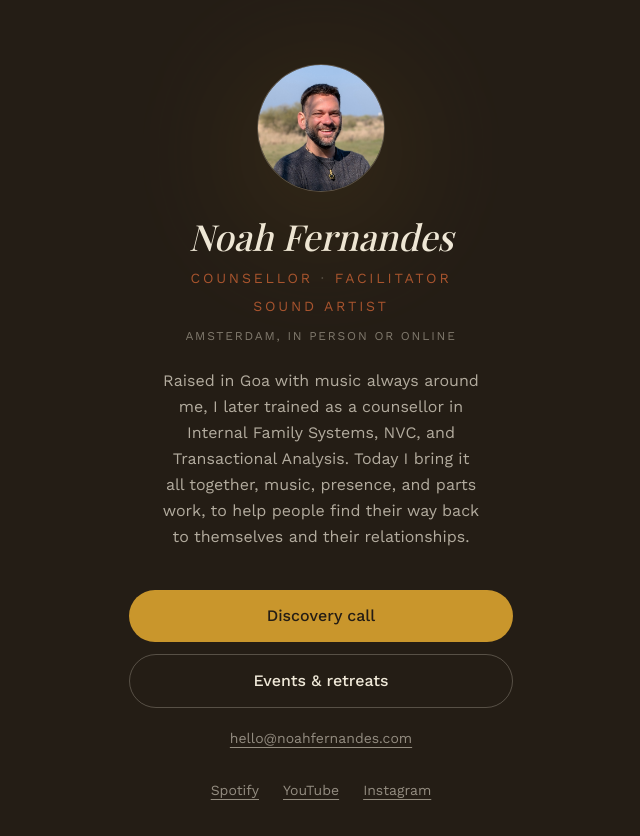
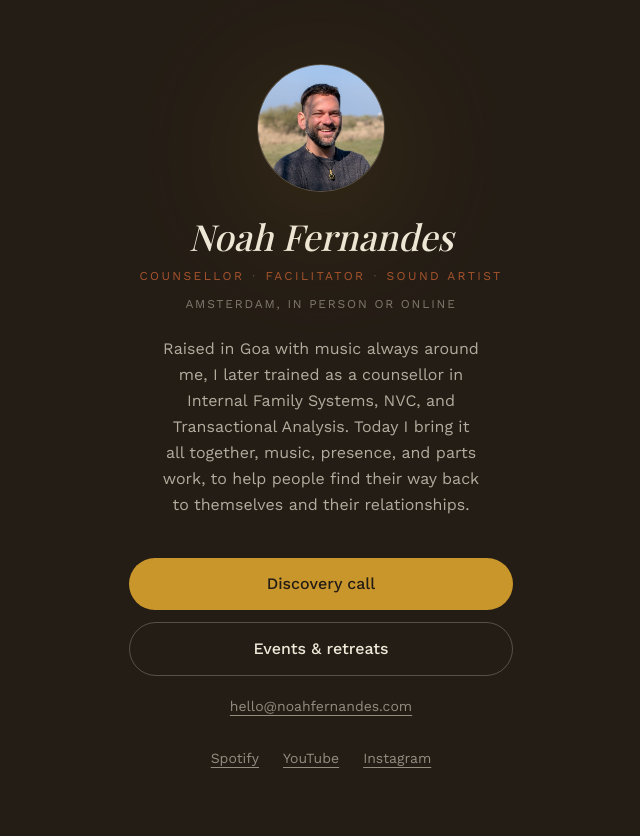
Before and after one commit to noahdecoco/noahfernandes.com, a React (Vite) app: page / in a window 1280 px wide. Shown: the top 836 px of the page, without its empty margins (319-959 px from the left). Built offline with nearby package versions, Linux system fonts and the light colour scheme; a web font is replaced by a local one.

Commit message:
Fixed image and stuff

```diff
--- a/src/components/OnePage.tsx
+++ b/src/components/OnePage.tsx
@@ -1,3 +1,5 @@
+import noahImage from "../assets/noah.jpg";
+
 export default function OnePage() {
     return (
         <div className="min-h-screen bg-bark flex items-center justify-center px-6 py-16">
@@ -13,7 +15,7 @@ export default function OnePage() {
                 />
 
                 <img
-                    src="/src/assets/noah.jpg"
+                    src={noahImage}
                     alt="Noah Fernandes"
                     className="relative z-10 w-28 h-28 sm:w-32 sm:h-32 rounded-full object-cover border border-bone/25"
                 />
@@ -22,11 +24,11 @@ export default function OnePage() {
                     Noah Fernandes
                 </h1>
 
-                <h2 className="font-body text-xs sm:text-sm uppercase tracking-[0.2em] mt-3 flex items-center justify-center gap-2 flex-wrap">
+                <h2 className="font-body text-xs uppercase tracking-[0.2em] mt-3 flex items-center justify-center gap-2 flex-wrap">
                     <span className="text-clay">Counsellor</span>
                     <span className="text-bone/25">·</span>
                     <span className="text-clay">Facilitator</span>
-                    {/*<span className="text-bone/25">·</span>*/}
+                    <span className="text-bone/25">·</span>
                     <span className="text-clay">Sound Artist</span>
                 </h2>
 
@@ -40,13 +42,13 @@ export default function OnePage() {
 
                 <div className="w-full flex flex-col gap-3 mt-10">
                     <a
-                        href="#"
+                        href="https://calendar.app.google/A8TXEoD3zxwKnkRo9"
                         className="w-full rounded-full bg-ochre text-bark font-body font-medium text-sm sm:text-base py-3.5 transition-transform duration-200 hover:scale-[1.02]"
                     >
                         Discovery call
                     </a>
                     <a
-                        href="#"
+                        href="https://hipsy.nl/shop/safeandsoundjourneys"
                         className="w-full rounded-full border border-bone/25 text-bone font-body font-medium text-sm sm:text-base py-3.5 transition-colors duration-200 hover:border-ochre/60 hover:text-ochre"
                     >
                         Events &amp; retreats
@@ -62,7 +64,7 @@ export default function OnePage() {
 
                 <div className="flex items-center justify-center gap-6 mt-8">
                     <a
-                        href="#"
+                        href="https://open.spotify.com/artist/5p3IIXsYQPHxCrtggdRAJ6?si=4pBycRO0TemUVqR4rtF_DA"
                         className="font-body text-bone/55 text-sm underline underline-offset-4 decoration-1 hover:text-bone transition-colors duration-200"
                     >
                         Spotify
```
